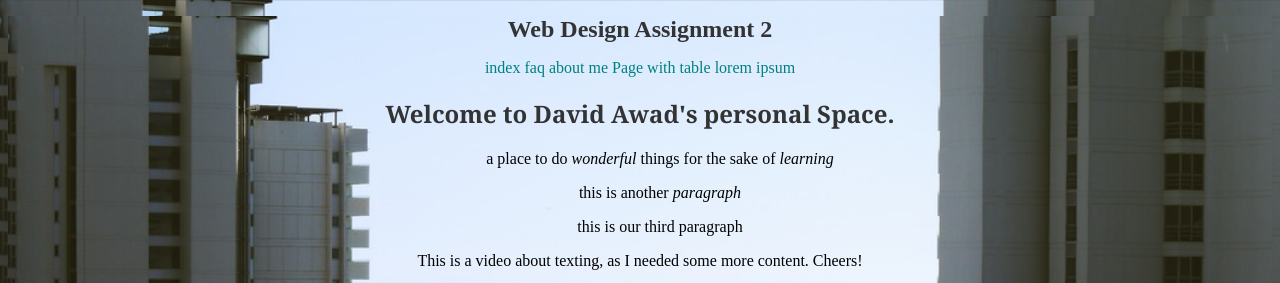
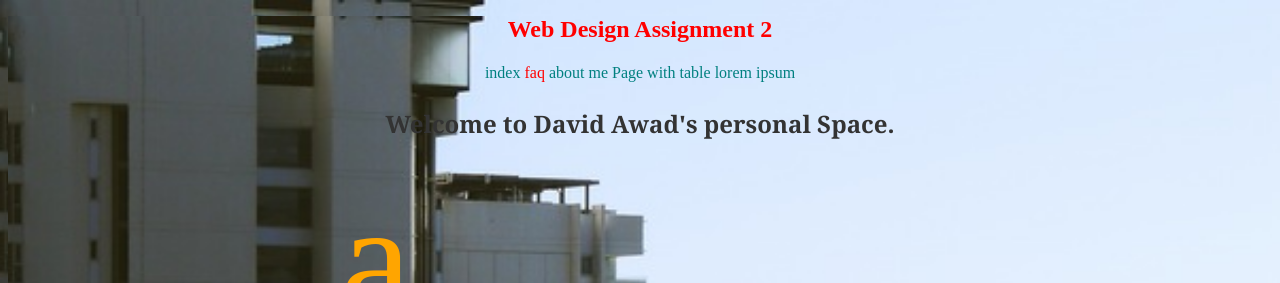
Before and after one commit to DavidAwad/Web-Design, a PHP site: page /faq.html in a window 1280 px wide. Shown: the top 283 px of the page. Run offline with PHP 8.4, Linux system fonts and the light colour scheme.

Commit message:
assignm2 no video

```diff
--- a/Assignment 2/faq.html
+++ b/Assignment 2/faq.html
@@ -8,36 +8,51 @@
   <h1>Web Design Assignment 2</h1>
   <nav>
     <ul>
-        <li><a href="index.html">index</a></li>
-        <li><a href="faq.html">faq</a></li>
-        <li><a href="about.html">about me</a></li>
-        <li><a href="table.html">Page with table</a></li>
-        <li><a href="lorem.html">lorem ipsum</a></li>
-    </ul>
-  </nav>
+        <li><a id="index" href="index.html">index</a></li>
+        <li><a id="faq" href="faq.html">faq</a></li>
+        <li><a id="about" href="about.html">about me</a></li>
+        <li><a id="table" href="table.html">Page with table</a></li>
+        <li><a id="lorem" href="lorem.html">lorem ipsum</a></li>
+    </ul>  </nav>
   </header>
   <center>
 
-<h2> Welcome to David Awad's personal Space. </h2>
+<h2>Welcome to David Awad's personal Space.</h2>
 
 <ol>
-<li> <p> a place to do <em>wonderful</em> things for the sake of <em>learning</em></p> </li>
+<li> <p> <span style="color:orange;font-size:6em">a</span> place to do <em>wonderful</em> things for the sake of <em>learning</em></p> </li>
 <li> <p> this is another <em>paragraph</em> </p>  </li>
 <li> <p> this is our third paragraph</p> </li>
 </ol>
+<div>
+<p>Here's some jazz with a very different feel to it.</p>
+</div>
+<iframe width="420" height="315" src="https://www.youtube.com/embed/5lWE65FVb4A" frameborder="0" allowfullscreen></iframe>
 
-<p>This is a video about texting, as I needed some more content. Cheers!</p>
+<p> Here is a documentary on the history of jazz itself </p>
 
-<iframe width="560" height="315" src="https://www.youtube.com/embed/uFfq2zblGXw" frameborder="0" allowfullscreen></iframe>
+<iframe width="420" height="315" src="https://www.youtube.com/embed/pL8yX5b3ObA" frameborder="0" allowfullscreen></iframe>
+
+
 <footer>
   <a href="http://davidawad.github.io">Website by David Awad</a>
 </footer>
+
 
 <style>
 /* change the background image page by page */
 html, body{
 background-image: url("img/villa.jpeg");
 }
+h1{
+  color:red;
+}
+p{
+  font-size:1.67em;
+}
+#faq{
+  color:red;
+}
 </style>
 
 </body>
--- a/Assignment 2/stylesheet.css
+++ b/Assignment 2/stylesheet.css
@@ -1,11 +1,15 @@
 html, body {
-  font-family: 100% Helvetica, sans-serif;
+  font-family: 100% serif, sans-serif;
   color: #333;
   -webkit-background-size: cover;
   -moz-background-size: cover;
   -o-background-size: cover;
   background-size: cover;
   text-rendering: optimizeLegibility; }
+
+*::selection {
+  background: #323232;
+  color: white; }
 
 nav a {
   color: teal;
@@ -21,8 +25,8 @@ h2 {
 
 ul {
   list-style-type: none;
-  margin: 0;
-  padding: 0; }
+  margin: 1px;
+  padding: 5px; }
 
 li {
   display: inline; }
@@ -30,4 +34,13 @@ li {
 p {
   color: black; }
 
+div p {
+  color: red; }
+
+#specificp {
+  color: white; }
+
+a:hover {
+  padding: 10px; }
+
 /*# sourceMappingURL=stylesheet.css.map */
--- a/Assignment 2/stylesheet.scss
+++ b/Assignment 2/stylesheet.scss
@@ -1,4 +1,4 @@
-$font-stack: Helvetica, sans-serif;
+$font-stack: serif, sans-serif;
 $light-green: #333;
 $my_color: teal;
 
@@ -10,6 +10,11 @@ html, body {
   -o-background-size: cover;
   background-size: cover;
   text-rendering: optimizeLegibility;
+}
+
+*::selection {
+  background: #323232;
+  color: white;
 }
 
 nav {
@@ -32,8 +37,8 @@ h2{
 
 ul {
     list-style-type: none;
-    margin: 0;
-    padding: 0;
+    margin: 1px;
+    padding: 5px;
 }
 
 li {
@@ -43,3 +48,15 @@ li {
 p{
   color:black;
 }
+
+div p{
+  color:red;
+}
+
+#specificp {
+    color: white;
+}
+
+a:hover{
+  padding:10px;
+}
```
Also changed, not shown: Assignment 2/about.html (+21 -15 lines), Assignment 2/index.html (+21 -7 lines), Assignment 2/lorem.html (+19 -9 lines), Assignment 2/table.html (+15 -7 lines), Assignment 2/Readme.txt, Assignment 2/img/mountain.jpg (deleted).
